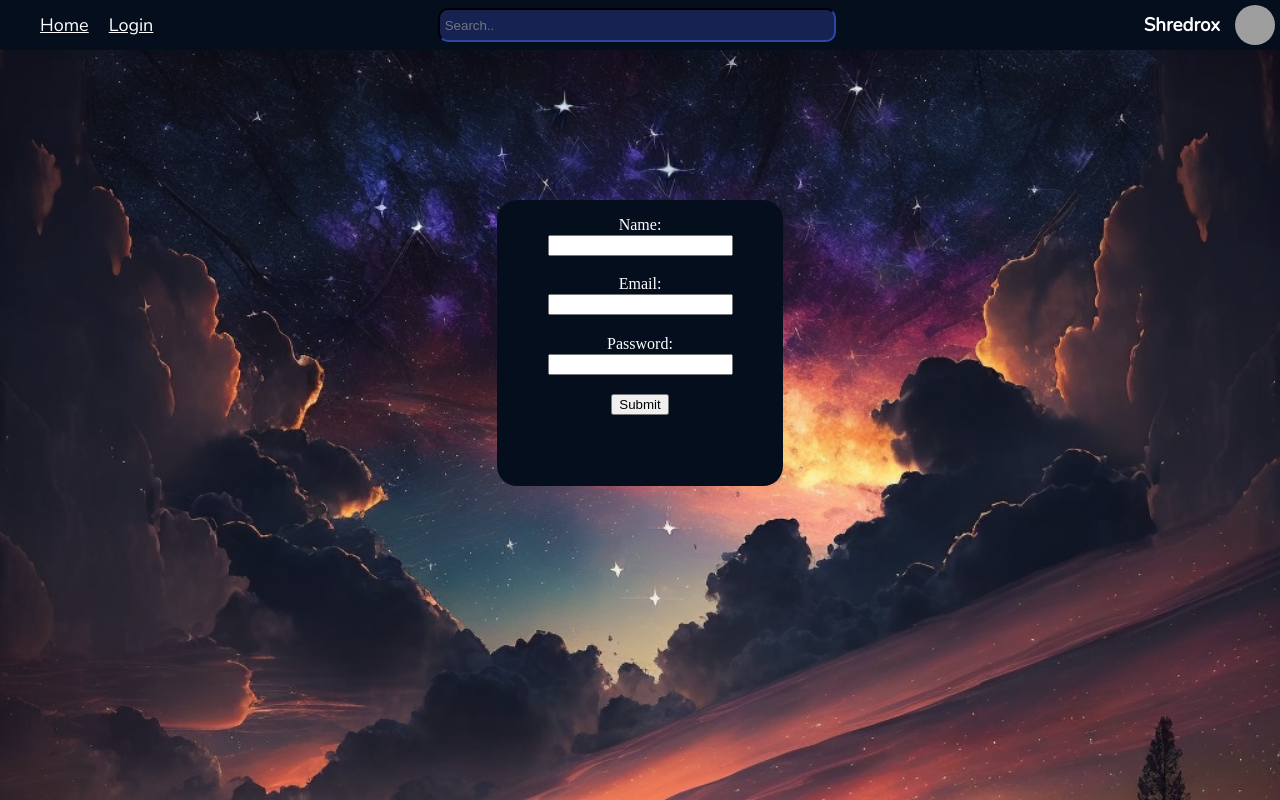
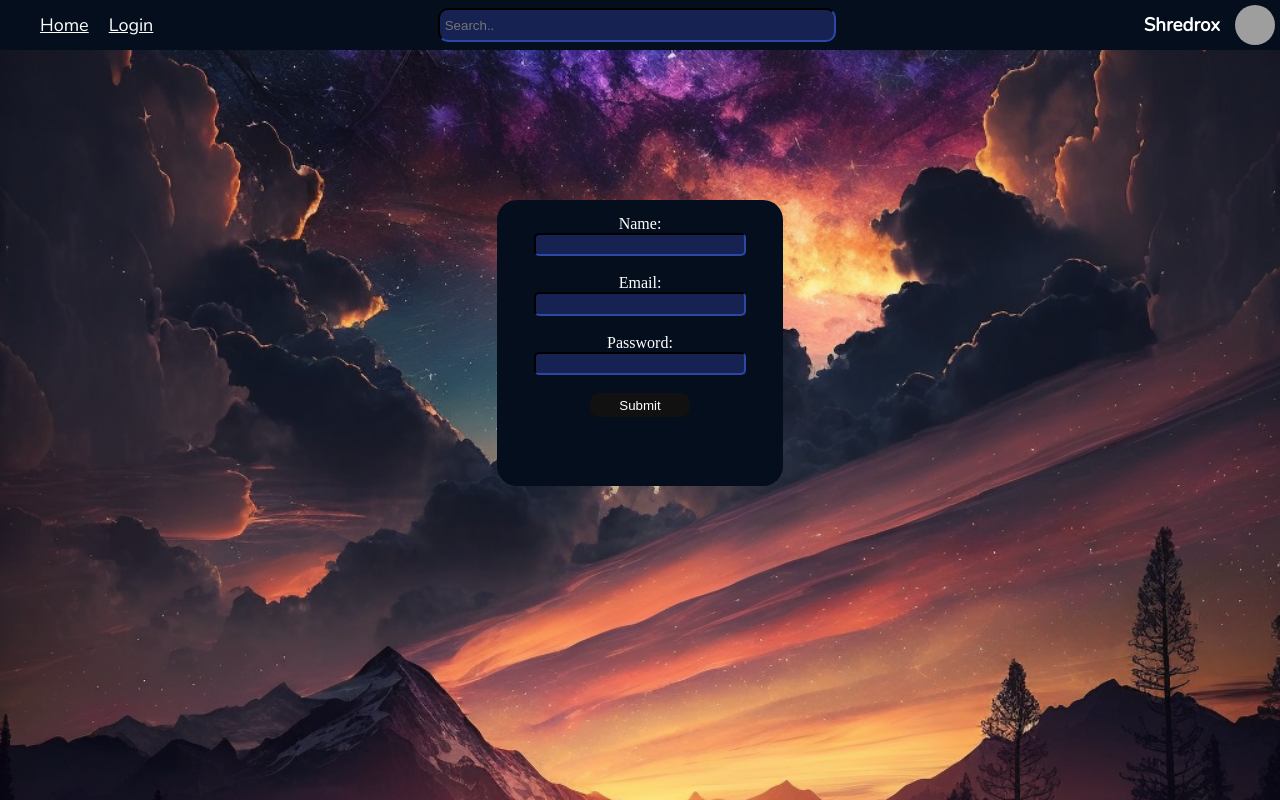
Before and after one commit to Shredrox/Music-Universe, a React (Vite) app in the folder MusicUniverseReactUI/music-universe-ui/: page /login in a window 1280 px wide. Shown: the top 800 px of the page. Built offline with nearby package versions, Linux system fonts and the light colour scheme; grey boxes are pictures that could not be loaded.

Commit message:
Testing login styling

```diff
--- a/MusicUniverseReactUI/music-universe-ui/src/components/LoginForm.jsx
+++ b/MusicUniverseReactUI/music-universe-ui/src/components/LoginForm.jsx
@@ -26,12 +26,12 @@ export function LoginForm(){
     return (
         <form className="login">
             <label htmlFor="name">Name: </label>
-            <input type="text" id="name" name="name" value={name} onChange={(e) => setName(e.target.value)}/><br/>
+            <input className='input' type="text" id="name" name="name" value={name} onChange={(e) => setName(e.target.value)}/><br/>
             <label htmlFor="email">Email: </label>
-            <input type="email" id="email" name="email" value={email} onChange={(e) => setEmail(e.target.value)}/><br/>
+            <input className='input' type="email" id="email" name="email" value={email} onChange={(e) => setEmail(e.target.value)}/><br/>
             <label htmlFor="email">Password: </label>
-            <input type="password" id="password" name="password" value={password} onChange={(e) => setPassword(e.target.value)}/><br/>
-            <button type="submit" onClick={submitData}>Submit</button><br/><br/><br/>
+            <input className='input' type="password" id="password" name="password" value={password} onChange={(e) => setPassword(e.target.value)}/><br/>
+            <button className='glow-on-hover' type="submit" onClick={submitData}>Submit</button><br/><br/><br/>
         </form>
     )
 }
--- a/MusicUniverseReactUI/music-universe-ui/src/style.css
+++ b/MusicUniverseReactUI/music-universe-ui/src/style.css
@@ -211,6 +211,8 @@ li{
 
 .loginImage{
     width: 100%;
+    height: 900px;
+    object-fit: cover;
 }
 
 .loginContainer{
@@ -233,3 +235,72 @@ li{
     justify-content: space-evenly;
     flex-direction: column;
 }
+
+.input{
+    background-color: #162352;
+    border-radius: 5px;
+    border-color: #162352;
+    color: white;
+    width: 80%;
+    height: 30px;
+}
+
+.glow-on-hover {
+    width: 100px;
+    height: 40px;
+    border: none;
+    outline: none;
+    color: #fff;
+    background: #111;
+    cursor: pointer;
+    position: relative;
+    z-index: 0;
+    border-radius: 10px;
+}
+
+.glow-on-hover:before {
+    content: '';
+    background: linear-gradient(45deg, #ff0000, #ff7300, #fffb00, #48ff00, #00ffd5, #002bff, #7a00ff, #ff00c8, #ff0000);
+    position: absolute;
+    top: -2px;
+    left:-2px;
+    background-size: 400%;
+    z-index: -1;
+    filter: blur(5px);
+    width: calc(100% + 4px);
+    height: calc(100% + 4px);
+    animation: glowing 20s linear infinite;
+    opacity: 0;
+    transition: opacity .3s ease-in-out;
+    border-radius: 10px;
+}
+
+.glow-on-hover:active {
+    color: #000
+}
+
+.glow-on-hover:active:after {
+    background: transparent;
+}
+
+.glow-on-hover:hover:before {
+    opacity: 1;
+}
+
+.glow-on-hover:after {
+    z-index: -1;
+    content: '';
+    position: absolute;
+    width: 100%;
+    height: 100%;
+    background: #111;
+    left: 0;
+    top: 0;
+    border-radius: 10px;
+}
+
+@keyframes glowing {
+    0% { background-position: 0 0; }
+    50% { background-position: 400% 0; }
+    100% { background-position: 0 0; }
+}
```
